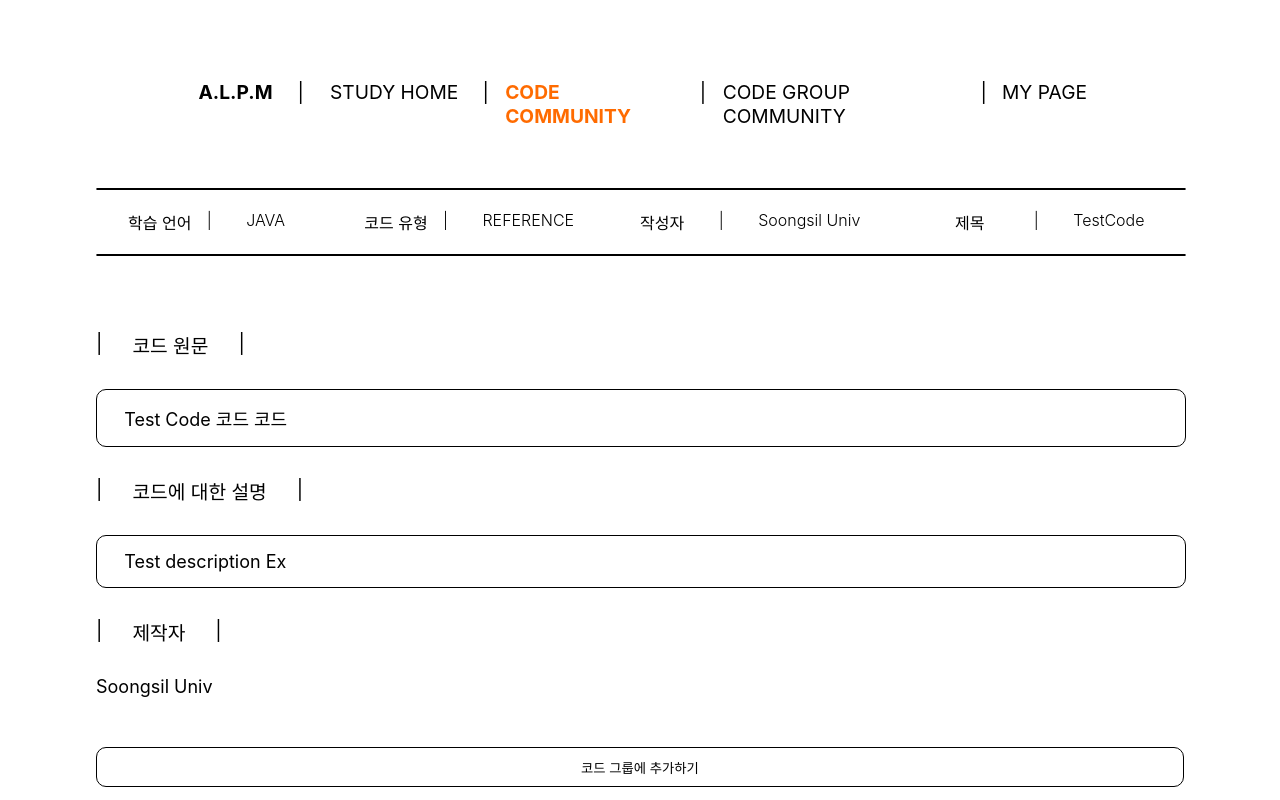
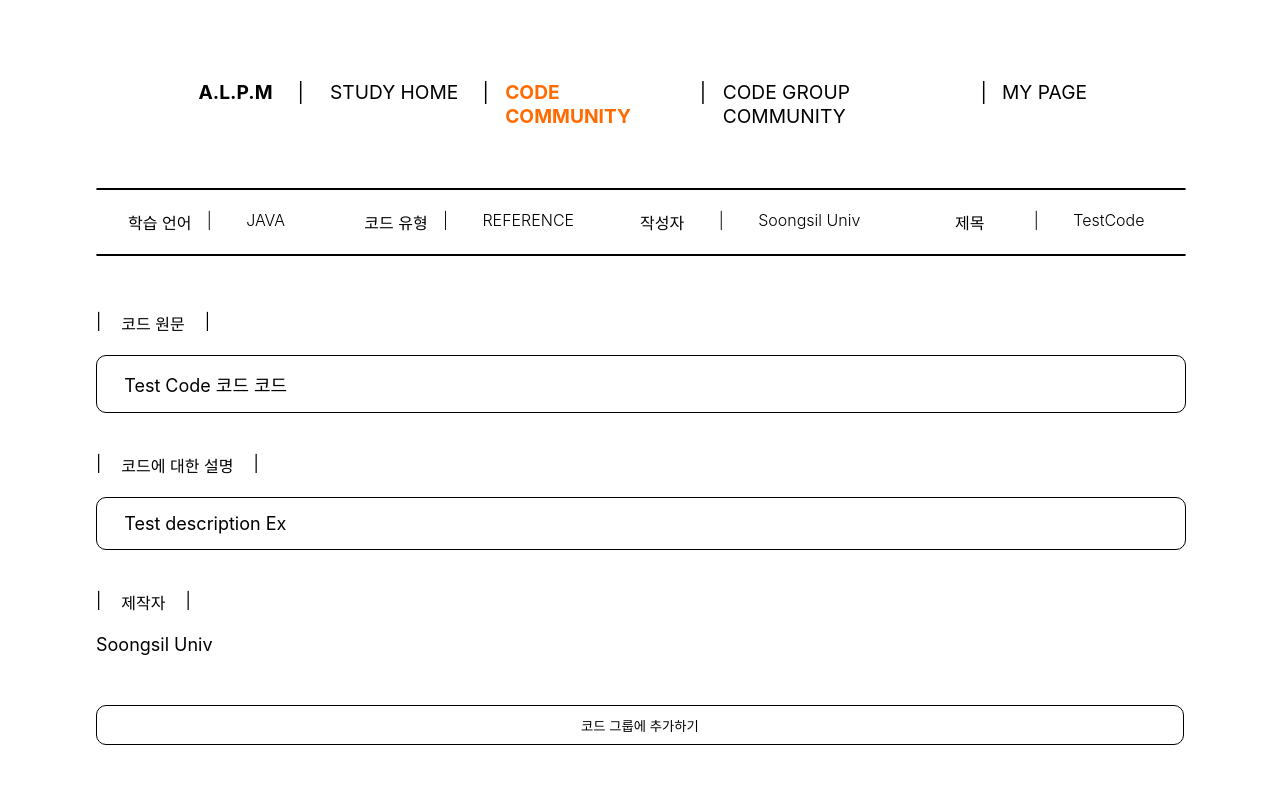
Before and after one commit to AL-PM/ALPM-web, a React (Create React App) app: page /code/Detail in a window 1280 px wide. Built offline with nearby package versions, Linux system fonts and the light colour scheme.

Commit message:
[MOD] CODE 코드 상세 페이지 Content 출력 문 CSS 수정

```diff
--- a/src/Etc/CodeDetailBody/CodeDetailBody.css
+++ b/src/Etc/CodeDetailBody/CodeDetailBody.css
@@ -1,6 +1,6 @@
 #CodeDetailBody{
     width: 85%;
-    margin-top: 60px;
+    margin-top: 30px;
     margin-left: 7.5%;
     margin-right : 7.5%;
     display: flex;
@@ -10,11 +10,11 @@
 #CodeDetailTitle{
     display: flex;
     justify-content: start;
-    gap: 30px;
-    padding-top: 15px;
-    padding-bottom: 15px;
+    gap: 20px;
+    padding-top: 25px;
+    padding-bottom: 5px;
     font-weight: 400;
-    font-size: larger;
+    font-size: medium;
 }
 
 #CodeContent{
```
